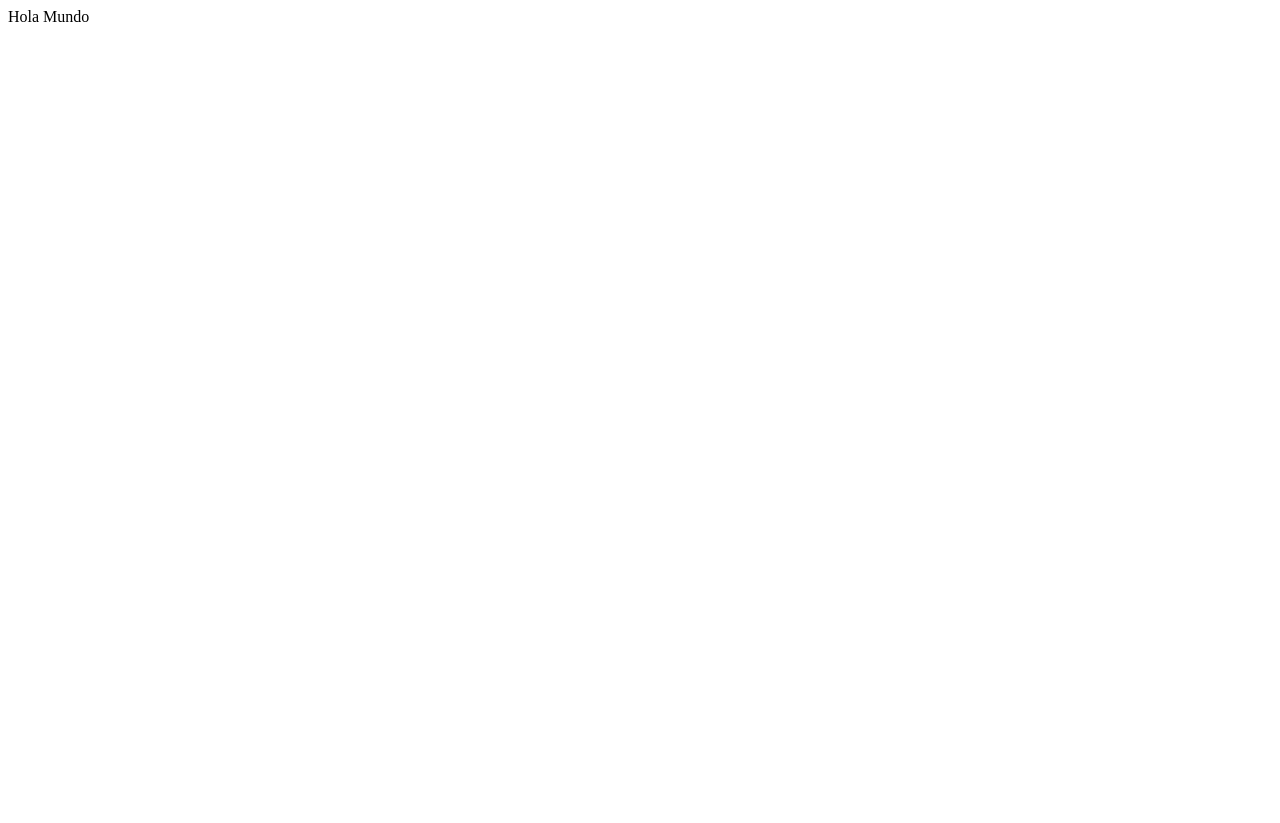
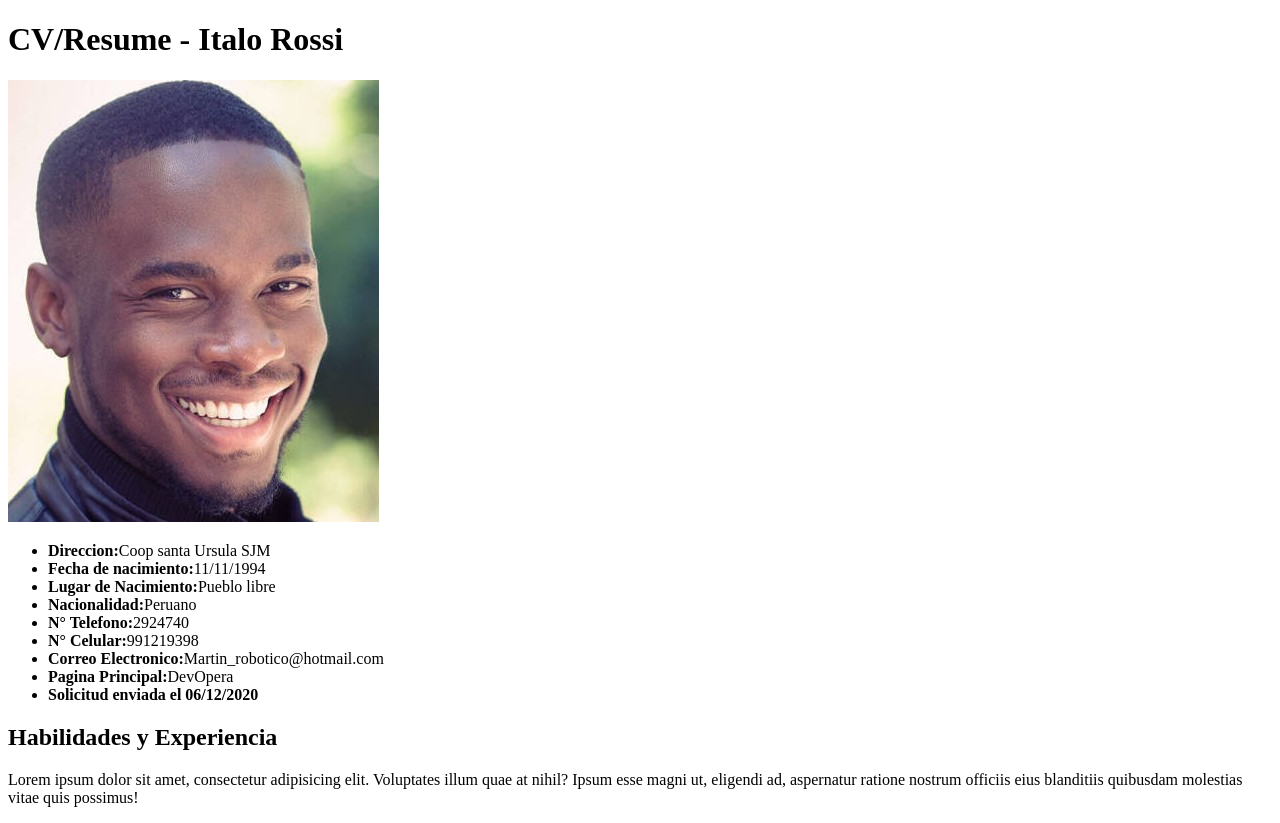
Before and after one commit to Martin-RosVite/pagina, a plain HTML site: page index.html in a window 1280 px wide. Before the commit the page ends 800 px from the top, so only its background shows below. Drawn offline with Linux system fonts and the light colour scheme.

Commit message:
git commit -m

```diff
--- a/index.html
+++ b/index.html
@@ -3,9 +3,32 @@
 <head>
     <meta charset="UTF-8">
     <meta name="viewport" content="width=device-width, initial-scale=1.0">
-    <title>Document</title>
+    <title>Reto1</title>
 </head>
 <body>
-    Hola Mundo
+    <header>
+        <h1>CV/Resume - Italo Rossi</h1>
+    </header>
+    <img src="imagen/1-intro-photo-final.jpg">
+    <nav>
+        <main>
+            <ul>
+                <li><b>Direccion:</b>Coop santa Ursula SJM</li>
+                <li><b>Fecha de nacimiento:</b>11/11/1994</li>
+                <li><b>Lugar de Nacimiento:</b>Pueblo libre</li>
+                <li><b>Nacionalidad:</b>Peruano</li>
+                <li><b>N° Telefono:</b>2924740</li>
+                <li><b>N° Celular:</b>991219398</li>
+                <li><b>Correo Electronico:</b>Martin_robotico@hotmail.com</li>
+                <li><b>Pagina Principal:</b>DevOpera</li>
+                <li><b>Solicitud enviada el 06/12/2020</b></li>
+            </ul>
+        </main>
+    </nav>
+    <footer>
+        <h2>Habilidades y Experiencia</h2>
+        <p>Lorem ipsum dolor sit amet, consectetur adipisicing elit. Voluptates illum quae at nihil? Ipsum esse magni ut, eligendi ad, aspernatur ratione nostrum officiis eius blanditiis quibusdam molestias vitae quis possimus!</p>
+
+    </footer>
 </body>
 </html>
```
Also changed, not shown: imagen/1-intro-photo-final.jpg (added), 1 other file.
